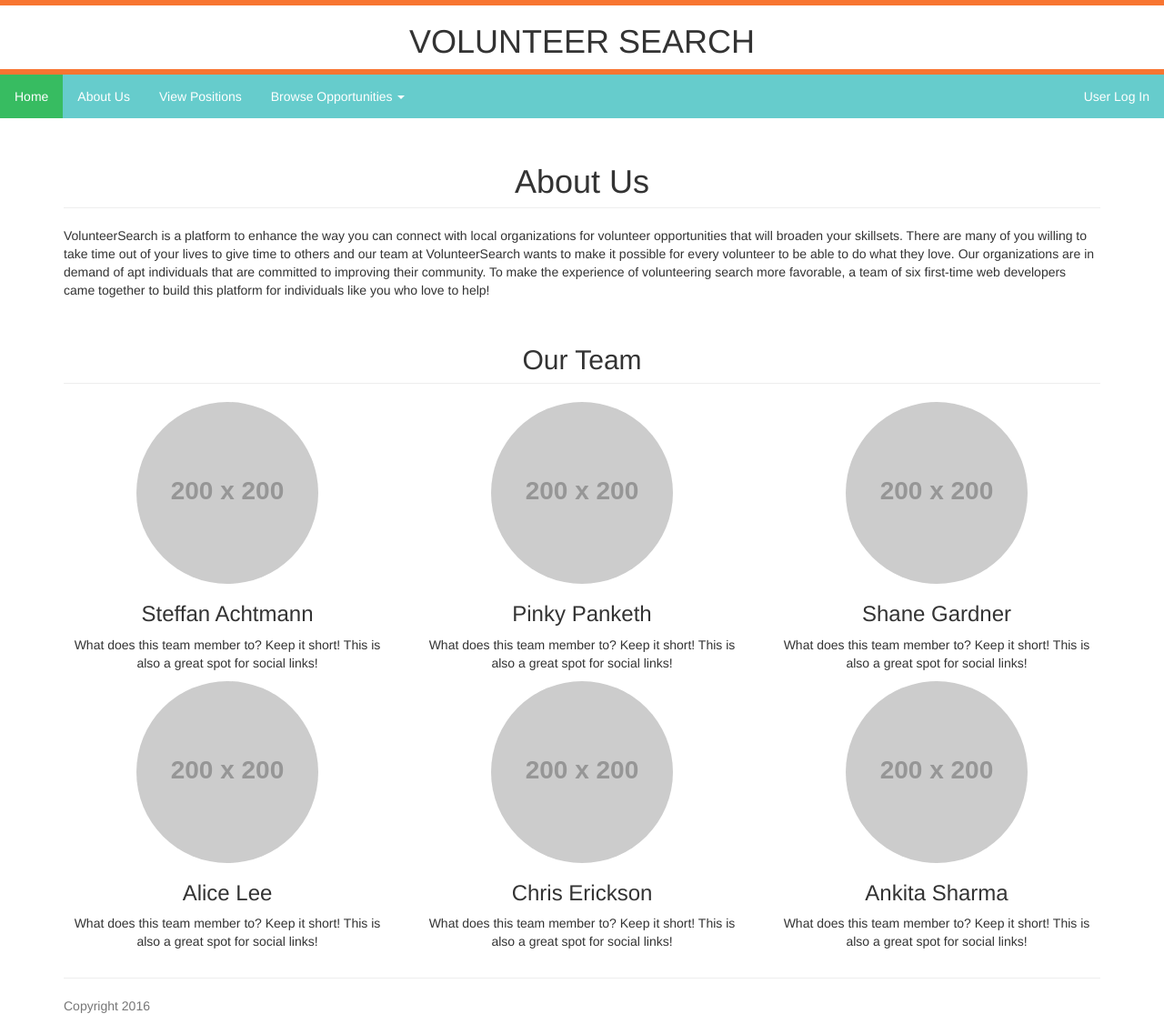
After one commit to SpaIns/VolunteerSearch, a Django app: page /about/ in a window 1280 px wide. The commit adds this page. Shown: the whole page at 91% size. Run offline with Django 3.2, Linux system fonts and the light colour scheme; grey boxes labelled with a size stand in for pictures from a placeholder-image service; parts of the project's set-up code (start-up, migrations or seed data) failed here and were passed over; some libraries are stand-ins or nearby versions.

Commit message:
Merged everyone's branches - beta release version

```diff
--- /dev/null
+++ b/lists/templates/about.html
@@ -0,0 +1,86 @@
+{% include "header.html" %}
+<!DOCTYPE html>
+<head>
+    <!-- Bootstrap Core CSS -->
+    <link href="/static/bootstrap/css/about.min.css" rel="stylesheet">
+
+    <!-- Custom CSS -->
+    <link href="/static/bootstrap/css/about.round-about.css" rel="stylesheet">
+
+</head>
+<body>
+    <!-- Navigation -->
+
+
+    <!-- Page Content -->
+    <div class="container">
+
+        <!-- Introduction Row -->
+        <div class="row">
+            <div class="col-lg-12">
+                <h1 class="page-header"><center>About Us</center></h1>
+                </h1>
+                <p>VolunteerSearch is a platform to enhance the way you can connect with local organizations for volunteer opportunities that will broaden your skillsets. There are many of you willing to take time out of your lives to give time to others and our team at VolunteerSearch wants to make it possible for every volunteer to be able to do what they love. Our organizations are in demand of apt individuals that are committed to improving their community. To make the experience of volunteering search more favorable, a team of six first-time web developers came together to build this platform for individuals like you who love to help!</p>
+            </div>
+        </div>
+
+        <!-- Team Members Row -->
+        <div class="row">
+            <div class="col-lg-12">
+                <h2 class="page-header"><center>Our Team</center></h2>
+            </div>
+            <div class="col-lg-4 col-sm-6 text-center">
+                <center><img class="img-circle img-responsive img-center" src="http://placehold.it/200x200" alt="">
+                <h3>Steffan Achtmann
+                </h3>
+                <p>What does this team member to? Keep it short! This is also a great spot for social links!</p>
+            </div>
+            <div class="col-lg-4 col-sm-6 text-center">
+                <center><img class="img-circle img-responsive img-center" src="http://placehold.it/200x200" alt="">
+                <h3>Pinky Panketh
+                </h3>
+                <p>What does this team member to? Keep it short! This is also a great spot for social links!</p>
+            </div>
+            <div class="col-lg-4 col-sm-6 text-center">
+                <center><img class="img-circle img-responsive img-center" src="http://placehold.it/200x200" alt="">
+                <h3>Shane Gardner
+                </h3>
+                <p>What does this team member to? Keep it short! This is also a great spot for social links!</p>
+            </div>
+            <div class="col-lg-4 col-sm-6 text-center">
+                <center><img class="img-circle img-responsive img-center" src="http://placehold.it/200x200" alt="">
+                <h3>Alice Lee
+                </h3>
+                <p>What does this team member to? Keep it short! This is also a great spot for social links!</p>
+            </div>
+            <div class="col-lg-4 col-sm-6 text-center">
+                <center><img class="img-circle img-responsive img-center" src="http://placehold.it/200x200" alt="">
+                <h3>Chris Erickson
+                </h3>
+                <p>What does this team member to? Keep it short! This is also a great spot for social links!</p>
+            </div>
+            <div class="col-lg-4 col-sm-6 text-center">
+                <center><img class="img-circle img-responsive img-center" src="http://placehold.it/200x200" alt="">
+                <h3>Ankita Sharma
+                </h3>
+                <p>What does this team member to? Keep it short! This is also a great spot for social links!</p>
+            </div>
+        </div>
+
+        <hr>
+
+        <!-- Footer -->
+
+
+    </div>
+    <!-- /.container -->
+
+    <!-- jQuery -->
+    <script src="js/jquery.js"></script>
+
+    <!-- Bootstrap Core JavaScript -->
+    <script src="js/about.min.js"></script>
+
+</body>
+</html>
+{% include "footer.html" %}
--- a/lists/templates/header.html
+++ b/lists/templates/header.html
@@ -10,10 +10,17 @@
 		<div id="colorstrip"/></div>
 		<ul>
 			<li><a class="active" href="/">Home</a></li>
-			<li><a href="ABOUT US LINK">About Us</a></li>
-			<li><a href="CONTACT LINK">Contact</a></li>
-			<li><a href="/jobs/view/">Positions</a></li>
-			<li><a href="/profile/search/">Profiles</a></li>
+			<li><a href="/about">About Us</a></li>
+			<li><a href="/jobs/view/">View Positions</a></li>
+			<li class="dropdown">
+				<a class="dropdown-toggle" data-toggle="dropdown" href="#">Browse Opportunities
+				<span class="caret"></span></a>
+				<ul class="dropdown-menu">
+					<li><a href="#">Animals</a></li>
+					<li><a href="#">Environment</a></li>
+					<li><a href="#">Education</a></li>
+				</ul>
+			</li>
 			<ul style="float:right;list-style-type:none;">
 				{% if user.is_anonymous %}
 					<li><a href="/login">User Log In</a></li>
--- a/lists/views.py
+++ b/lists/views.py
@@ -22,6 +22,9 @@ def footer(request):
 
 def header(request):
 	return render(request, 'header.html')
+
+def about(request):
+    return render(request, 'about.html')
 
 def register(request):
     if request.method == 'POST':
@@ -91,9 +94,32 @@ def org_profile(request):
 	return render(request, 'profile/orgprofile.html')
 
 def job_view(request):
-    jobs = Position.objects.all()
     if (request.GET.get('officebutton')):
         jobs = Position.objects.filter(skills__skill = 'ms_office')
+    if (request.GET.get('codebutton')):
+        jobs = Position.objects.filter(skills__skill = 'coding')
+    if (request.GET.get('srhelpbutton')):
+        jobs = Position.objects.filter(skills__skill = 'senior_help')
+    if (request.GET.get('groomingbutton')):
+        jobs = Position.objects.filter(skills__skill = 'grooming')
+    if (request.GET.get('walkingbutton')):
+        jobs = Position.objects.filter(skills__skill = 'walking')
+    if (request.GET.get('trainingbutton')):
+        jobs = Position.objects.filter(skills__skill = 'training')
+    if (request.GET.get('tutoringbutton')):
+        jobs = Position.objects.filter(skills__skill = 'tutoring')
+    if (request.GET.get('constructionbutton')):
+        jobs = Position.objects.filter(skills__skill = 'construction')
+    if (request.GET.get('restorationbutton')):
+        jobs = Position.objects.filter(skills__skill = 'restoration')
+    if (request.GET.get('landscapingbutton')):
+        jobs = Position.objects.filter(skills__skill = 'landscaping')
+    if (request.GET.get('liftingbutton')):
+        jobs = Position.objects.filter(skills__skill = 'heavy_lifting')
+    if (request.GET.get('clearbutton')):
+        jobs = Position.objects.all()
+    else:
+        jobs = Position.objects.all()
 
     return render(request, 'profile/jobview.html', {'jobs': jobs})
 
--- a/superlists/urls.py
+++ b/superlists/urls.py
@@ -41,4 +41,5 @@ urlpatterns = [
     url(r'^accounts/update/$', list_views.update_profile, name='update_profile'),
     url(r'^org/update', list_views.update_org_profile, name='update_org_profile'),
     url(r'^profile/search', list_views.profile_search, name='profile_search'),
+    url(r'^about/', list_views.about, name='about'),
 ]
```
Also changed, not shown: functional_tests/tests.py (+36 -8 lines), lists/static/css/style.css (+7 -6 lines), lists/templates/profile/jobview.html (+12 -0 lines), lists/templates/registration/job_creation_form.html (+9 -2 lines), lists/templates/registration/login.html (+7 -1 lines), lists/templates/registration/org_registration_form.html (+10 -2 lines), lists/templates/registration/registration_form.html (+11 -4 lines), lists/templates/registration/update_org_profile.html (+13 -3 lines), lists/templates/registration/update_profile.html (+9 -1 lines), lists/tests.py (+78 -16 lines).
